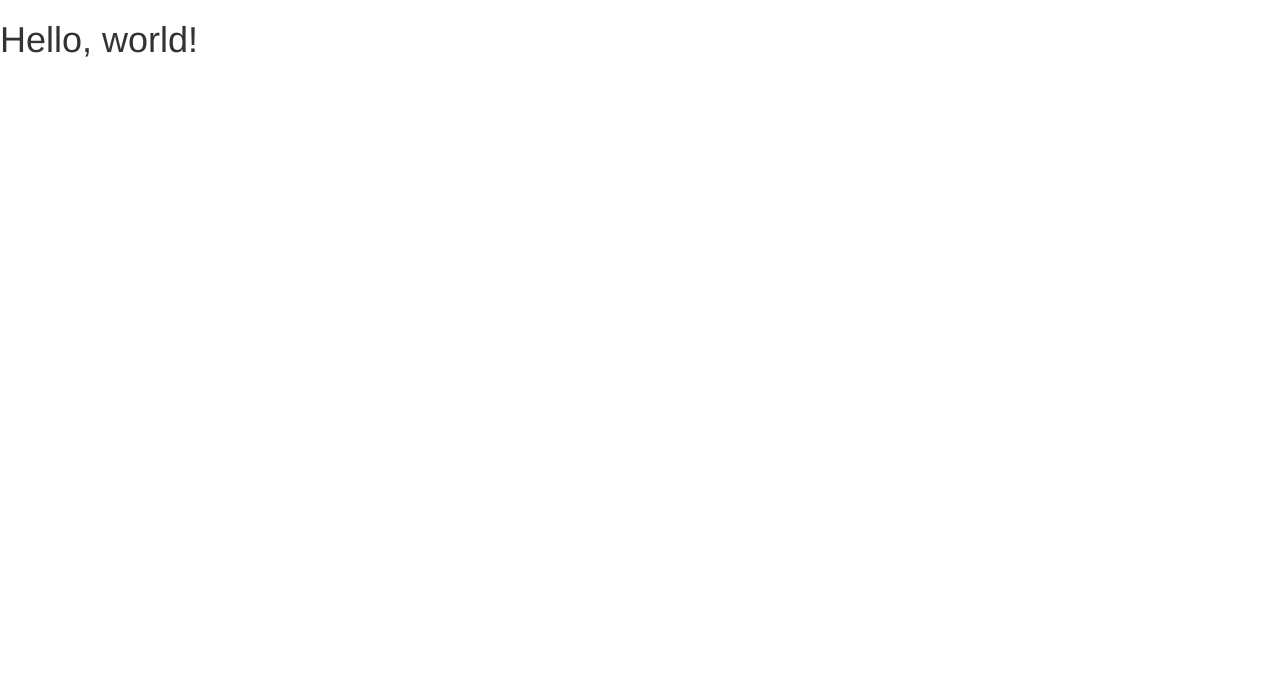
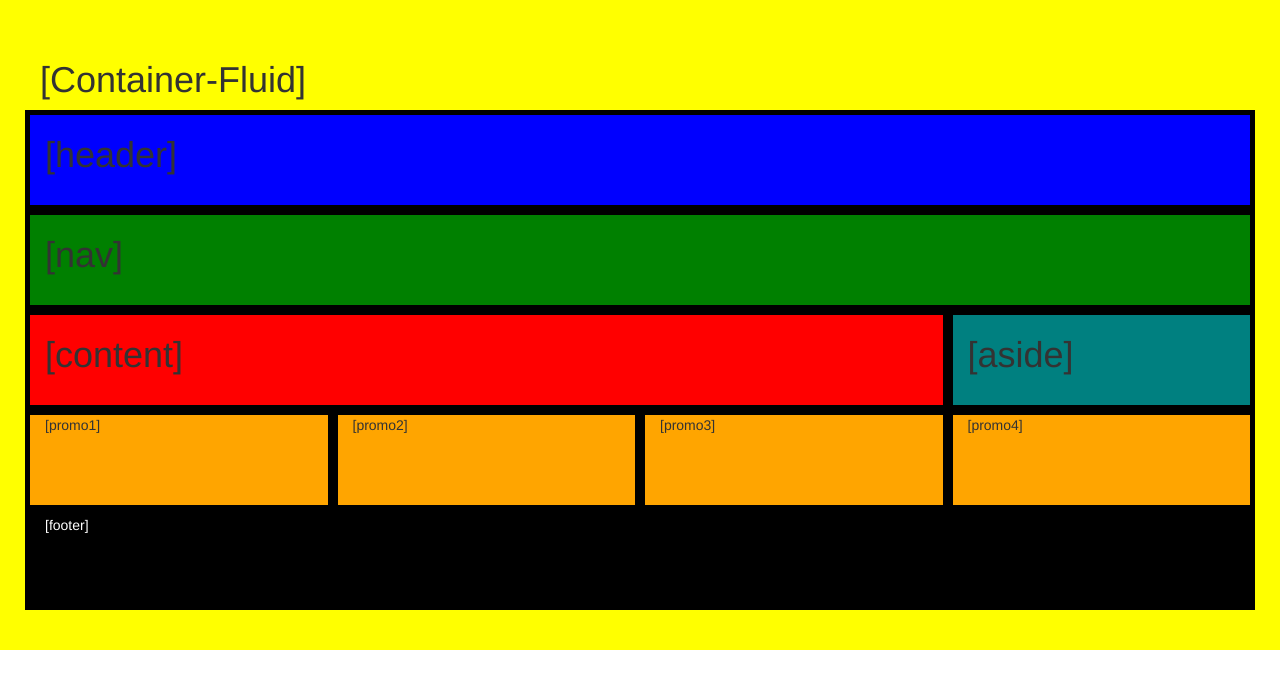
Before and after one commit to coachjklein/geekwise2practice, a plain HTML site: page index.html in a window 1280 px wide. Drawn offline with nearby package versions, Linux system fonts and the light colour scheme.

Commit message:
homework

```diff
--- a/css/styles.css
+++ b/css/styles.css
@@ -0,0 +1,34 @@
+.pad-40 {
+  padding: 40px;
+}
+.border {
+  border: 5px solid black;
+}
+.yellow {
+  background-color: yellow;
+}
+.blue {
+  background-color: blue;
+  height: 100px;
+}
+.green {
+  background-color: green;
+  height: 100px;
+}
+.red {
+  background-color: red;
+  height: 100px;
+}
+.teal {
+  background-color: teal;
+  height: 100px;
+}
+.orange {
+  background-color: orange;
+  height: 100px;
+}
+.black {
+  background-color: black;
+  height: 100px;
+  color: white;
+}
--- a/index.html
+++ b/index.html
@@ -5,7 +5,7 @@
     <meta http-equiv="X-UA-Compatible" content="IE=edge">
     <meta name="viewport" content="width=device-width, initial-scale=1">
     <!-- The above 3 meta tags *must* come first in the head; any other head content must come *after* these tags -->
-    <title>Bootstrap 101 Template</title>
+    <title>Mobile Friendly Practice</title>
 
     <!-- Bootstrap -->
     <link href="css/bootstrap.min.css" rel="stylesheet">
@@ -20,7 +20,42 @@
     <![endif]-->
   </head>
   <body>
-    <h1>Hello, world!</h1>
+    <div class="container-fluid yellow pad-40">
+      <h1>[Container-Fluid]</h1>
+      <div class="row">
+        <div class="col-md-12 blue border">
+          <h1>[header]</h1>
+        </div>
+        <div class="col-md-12 green border">
+          <h1>[nav]</h1>
+        </div>
+      </div>
+      <div class="row">
+        <div class="col-md-9 red border">
+          <h1>[content]</h1>
+        </div>
+        <div class="col-md-3 teal border">
+          <h1>[aside]</h1>
+        </div>
+        <div class="col-md-3 orange border">
+          [promo1]
+        </div>
+        <div class="col-md-3 orange border">
+          [promo2]
+        </div>
+        <div class="col-md-3 orange border">
+          [promo3]
+        </div>
+        <div class="col-md-3 orange border">
+          [promo4]
+        </div>
+        <div class="col-md-12 black border">
+          [footer]
+        </div>
+      </div>
+    </div>
+  <!-- </div> End Container-Fluid -->
+
 
     <!-- jQuery (necessary for Bootstrap's JavaScript plugins) -->
     <script src="https://ajax.googleapis.com/ajax/libs/jquery/1.12.4/jquery.min.js"></script>
```
